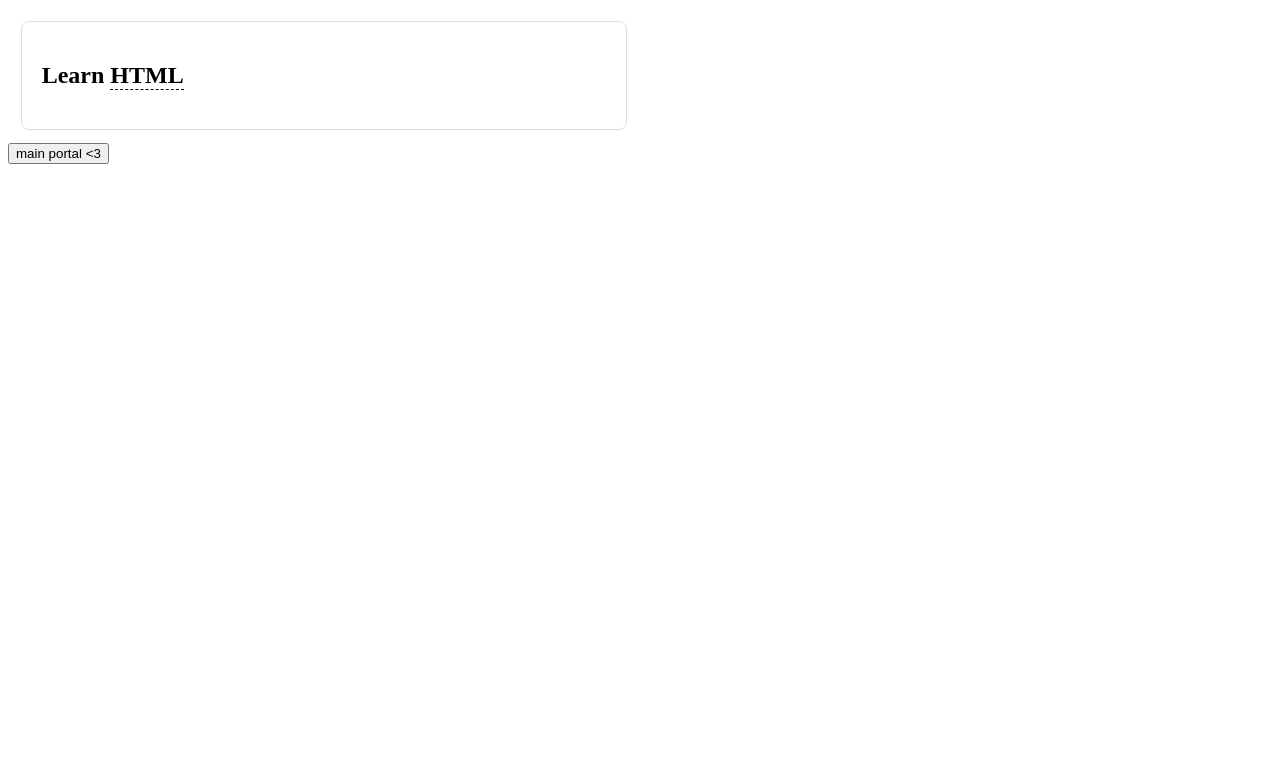
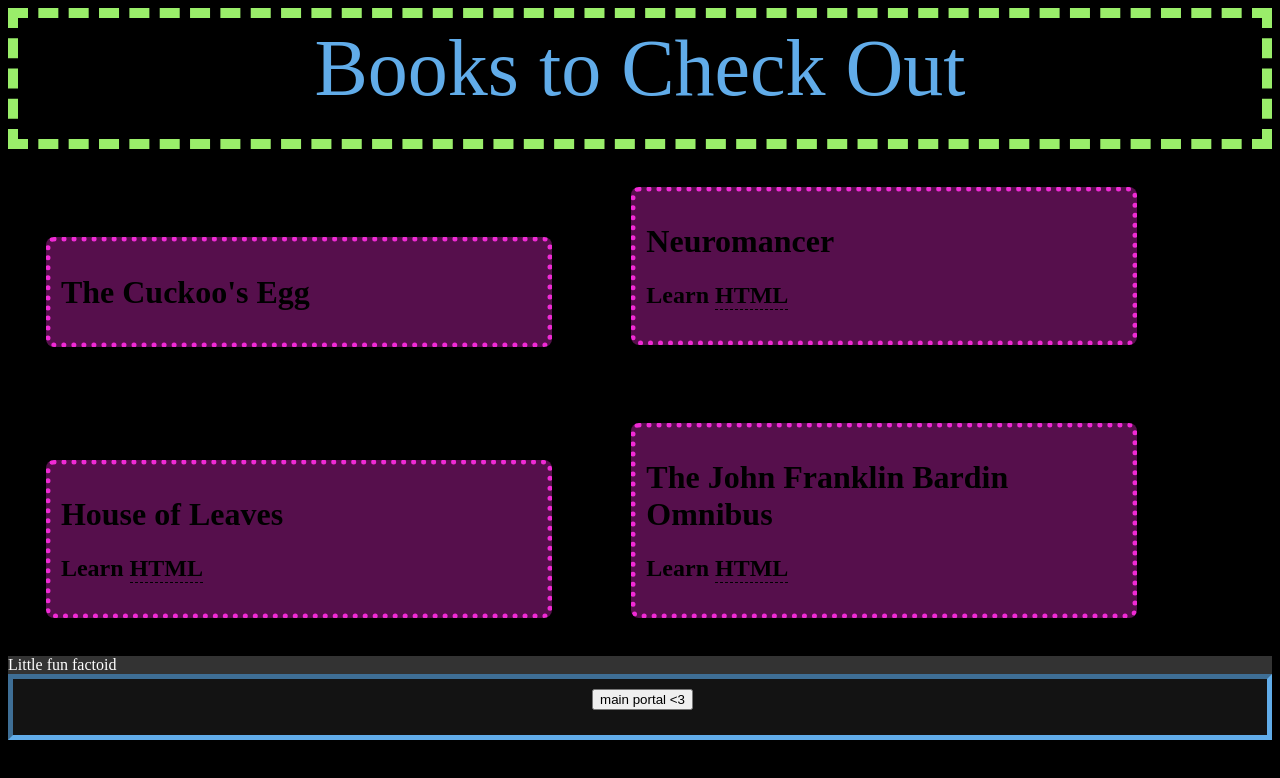
Before and after one commit to critikal404/ADD103, a plain HTML site: page week_04/layout/index.html in a window 1280 px wide. Drawn offline with Linux system fonts and the light colour scheme.

Commit message:
week 4 layout initial

```diff
--- a/week_04/layout/index.html
+++ b/week_04/layout/index.html
@@ -3,17 +3,42 @@
 <head>
     <meta charset="UTF-8">
     <meta name="viewport" content="width=device-width, initial-scale=1.0">
-    <title>Document</title>
+    <title>Games Worth Checking Out</title>
     <link rel="stylesheet" href="style.css">
 </head>
 <body>
+<header>
+<span>Books to Check Out</span>
+</header>
+<main>
 
-    <div class="column-card">
-        <h2>Learn <span class="tooltip">HTML<span class="tooltiptext">HyperText Markup Language</span></span></h2>
-    </div>
+<div class="column-card">
+    <h1>The Cuckoo's Egg</h1>
+</div>
 
-    <footer>
+<div class="column-card">
+    <h1>Neuromancer</h1>
+    <h2>Learn <span class="tooltip">HTML<span class="tooltiptext">HyperText Markup Language</span></span></h2>
+</div>
+
+<div class="column-card">
+    <h1>House of Leaves</h1>
+    <h2>Learn <span class="tooltip">HTML<span class="tooltiptext">HyperText Markup Language</span></span></h2>
+</div>
+
+<div class="column-card">
+    <h1>The John Franklin Bardin Omnibus</h1>
+    <h2>Learn <span class="tooltip">HTML<span class="tooltiptext">HyperText Markup Language</span></span></h2>
+</div>
+
+
+</main>
+<aside>
+<span>Little fun factoid</span>
+</aside>
+
+<footer>
         <a href="../../../ADD103/index.html"><button>main portal <3 </button></a>
-    </footer>
+</footer>
 </body>
 </html>
--- a/week_04/layout/style.css
+++ b/week_04/layout/style.css
@@ -1,16 +1,40 @@
 :root {
-    --brand-color: #582c83;
-} /* This is creating a variable named --brand-color at the root level (accessible everywhere) */
-* {
+    --brand-color: #61ace9;
+    --primary-color: #9aee6a;
+    --secondary-color: #f02ad5;
+    --text-color: #fff;
+/*colors chosen for color scheme to pull from an use thru-out document*/
+}
+
+{
     box-sizing: border-box; /* Spacing reset */
 } /* The asterisk (*) is a universal selector targeting all tags; box-sizing makes width calculations include border and padding */
+body {
+    background-color:#000;
+
+}
+header {
+    color: var(--brand-color);
+    font-size: 80px;
+    font-family: 'Times New Roman';
+    text-align: center;
+    padding: 5px 5px 25px 5px;
+    border: 10px dashed var(--primary-color);
+
+}
+
+
+
 .column-card {
     display: inline-block;
-    width: 48%;
-    border: 1px solid #ddd;
+    width: 40%;
+    border: 5px dotted var(--secondary-color);
     border-radius: 8px; /* Rounded corners */
-    padding: 20px;
-    margin: 1%;
+    padding: 10px;
+    margin: 3%;
+    box-sizing: border-box;
+    background-color: #f02ad65b;
+
 }
 .tooltip {
     position: relative;
@@ -37,3 +61,17 @@
     visibility: visible;
     opacity: 1;
 } /* This targets the nested .tooltiptext child element ONLY when the parent .tooltip element is hovered over */
+
+aside {
+    background-color: #333;
+    padding: auto;
+    color: var(--text-color);
+    text-align:left;
+}
+
+footer {
+    background-color:#33333362;
+    padding: 10px 10px 25px 15px;
+    border: 5px inset var(--brand-color);
+    text-align: center;
+}
```
